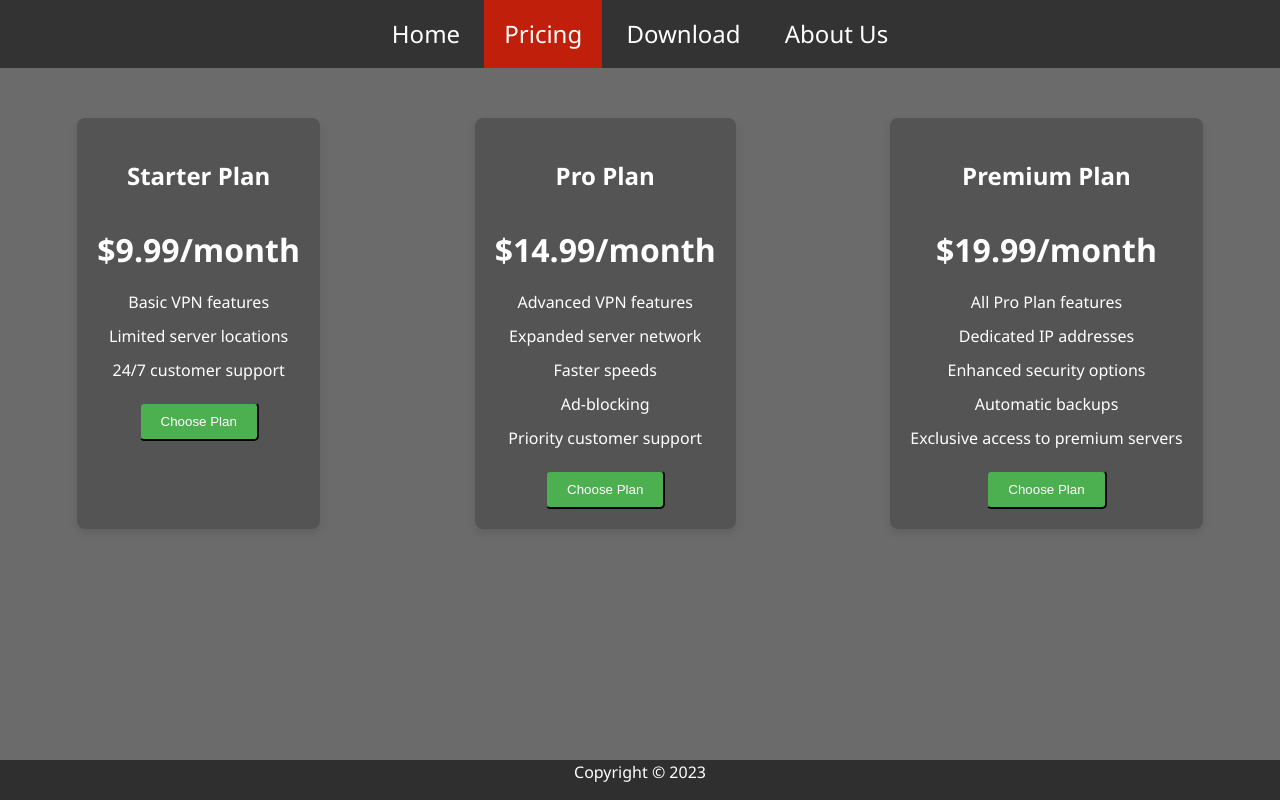
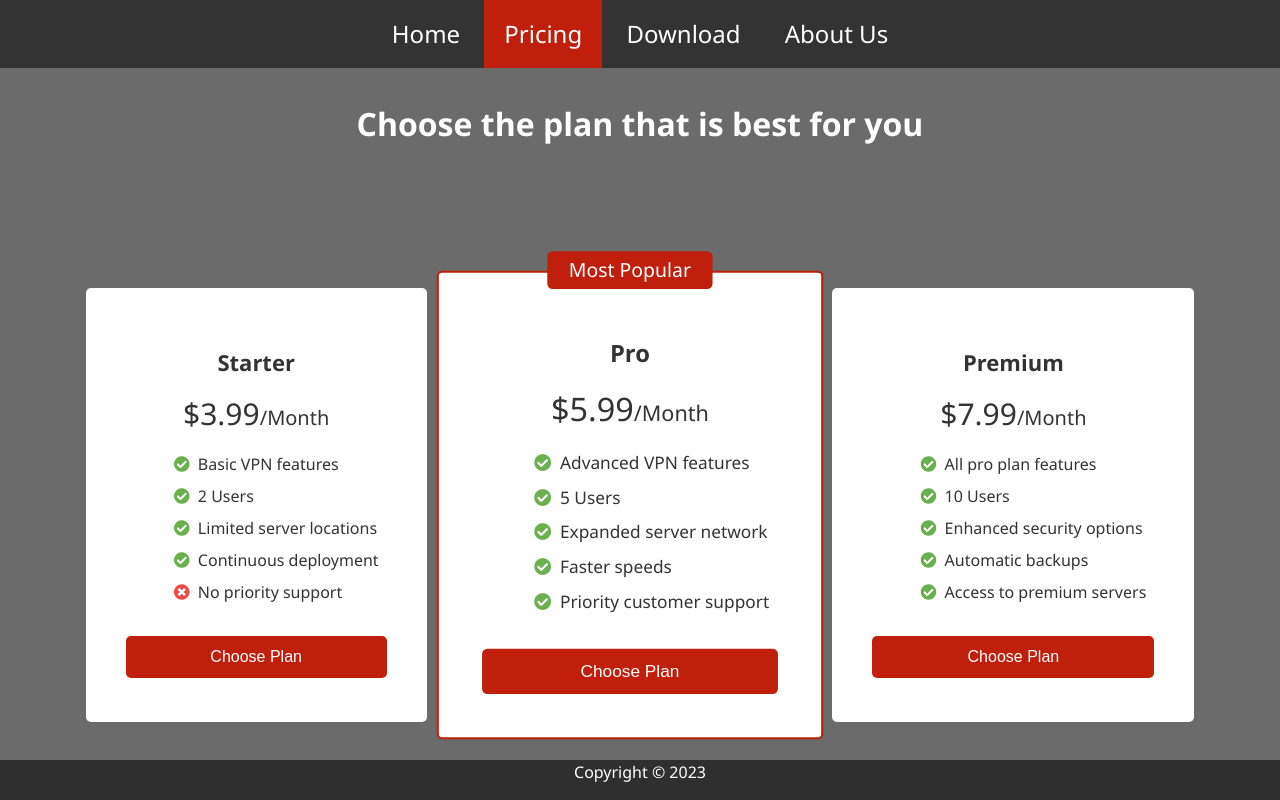
Before and after one commit to JussiJuv/Front-End-Project, a website: page dist/pricing.html in a window 1280 px wide. Drawn offline with nearby package versions, Linux system fonts and the light colour scheme.

Commit message:
Created pricing page

```diff
--- a/scss/main.scss
+++ b/scss/main.scss
@@ -1,5 +1,6 @@
 @import 'config';
-$primary-color: #333333b9    ;
+$primary-color: #333333b9;
+$secondary-color: #c0200b;
 
 body {
     background: $primary-color;
@@ -13,7 +14,6 @@ body {
     background: #333;
     overflow: hidden;
     text-align: center;
-    //justify-content: center;
 }
 
 .topnav a {
@@ -25,12 +25,11 @@ body {
     font-size: 24px;
 
     &:hover {
-        background-color: #610c0c;
-        //color: black;
+        background-color: darken($secondary-color, 5);
     }
 
     &.active {
-        background-color: #c0200b;
+        background-color: $secondary-color;
         color: white;
     }
 }
@@ -69,7 +68,7 @@ body {
         box-shadow: 0 4px 8px rgba(0, 0, 0, 0.3);
 
         span {
-            width: 20px; /* Adjust the size as needed */
+            width: 20px;
             margin-bottom: 5px;
         }
 
@@ -77,7 +76,6 @@ body {
             font-size: 32px;
             margin-bottom: 10px;
         }
-
     }
 
     .cta {
@@ -102,8 +100,6 @@ body {
     text-align: center;
   }
 
-///
-/* Pricing Section Styles */
 .pricing-section {
     display: flex;
     justify-content: space-around;
@@ -111,57 +107,101 @@ body {
     margin: 50px auto;
 }
 
-/* Pricing Card Styles */
-.pricing-card {
+h1 {
     text-align: center;
-    max-width: 300px;
-    padding: 20px;
-    background: lighten($primary-color, 10);
-    border-radius: 8px;
-    box-shadow: 0 4px 8px rgba(0, 0, 0, 0.1);
-    //margin-bottom: 20px;
-    position: relative;
+    margin-top: 2rem;
+    margin-bottom: 8rem;
+  }
+  p {
+    text-align: center;
+    margin-bottom: 4rem;
+  }
+  .pricing {
+    display: flex;
+    flex-wrap: wrap;
+    justify-content: center;
 
-    h2 {
-        font-size: 1.5em;
-        margin-bottom: 10px;
-    }
+    .plan {
+      background-color: #fff;
+      padding: 2.5rem;
+      margin: 12px;
+      border-radius: 5px;
+      text-align: center;
+      transition: 0.3s;
 
-    .price {
-        font-size: 32px;
+      h2 {
+        font-size: 22px;
+        margin-bottom: 12px;
+        color: #333;
+      }
+
+      .price {
+        margin-bottom: 1rem;
+        font-size: 30px;
+        color: #333;
+      }
+
+      .text-secondary {
+        font-size: 20px;
+      }
+
+      ul.features {
+        list-style-type: none;
+        text-align: left;
+        li {
+          margin: 8px;
+          color: #333;
+          .fas {
+            margin-right: 4px;
+          }
+          .fa-check-circle {
+            color: #6ab04c;
+          }
+          .fa-times-circle {
+            color: #eb4d4b;
+          }
+        }
+      }
+
+      button {
+        border: none;
+        width: 100%;
+        padding: 12px 35px;
+        margin-top: 1rem;
+        background-color: $secondary-color;
         color: #fff;
-        font-weight: bold;
-        margin-bottom: 15px;
-    }
-
-    ul {
-        list-style-type: none;
-        padding: 0;
-        margin-bottom: 20px;
-
-        li {
-            margin-bottom: 10px;
-        }
-    }
-
-    .btn-choose {
-        display: inline-block;
-        background-color: #4CAF50;
-        color: white;
-        padding: 10px 20px;
-        text-decoration: none;
         border-radius: 5px;
-        transition: background-color 0.3s ease;
-        bottom: 0px;
-        position: relative;
+        cursor: pointer;
+        font-size: 16px;
 
         &:hover {
-            background-color: #45a049;
+            background: darken($secondary-color, 5);
         }
+      }
+
+      &.popular {
+        border: 2px solid $secondary-color;
+        position: relative;
+        transform: scale(1.08);
+
+        .pop {
+          position: absolute;
+          top: -20px;
+          left: 50%;
+          transform: translateX(-50%);
+          background-color: $secondary-color;
+          color: #fff;
+          padding: 4px 20px;
+          font-size: 18px;
+          border-radius: 5px;
+        }
+      }
+
+      &:hover {
+        box-shadow: 5px 7px 67px -28px rgba(0, 0, 0, 1);
+      }
     }
-}
-
-///
+  }
 
 
 @import 'mobile';
```
Also changed, not shown: dist/css/main.css, dist/pricing.html.
